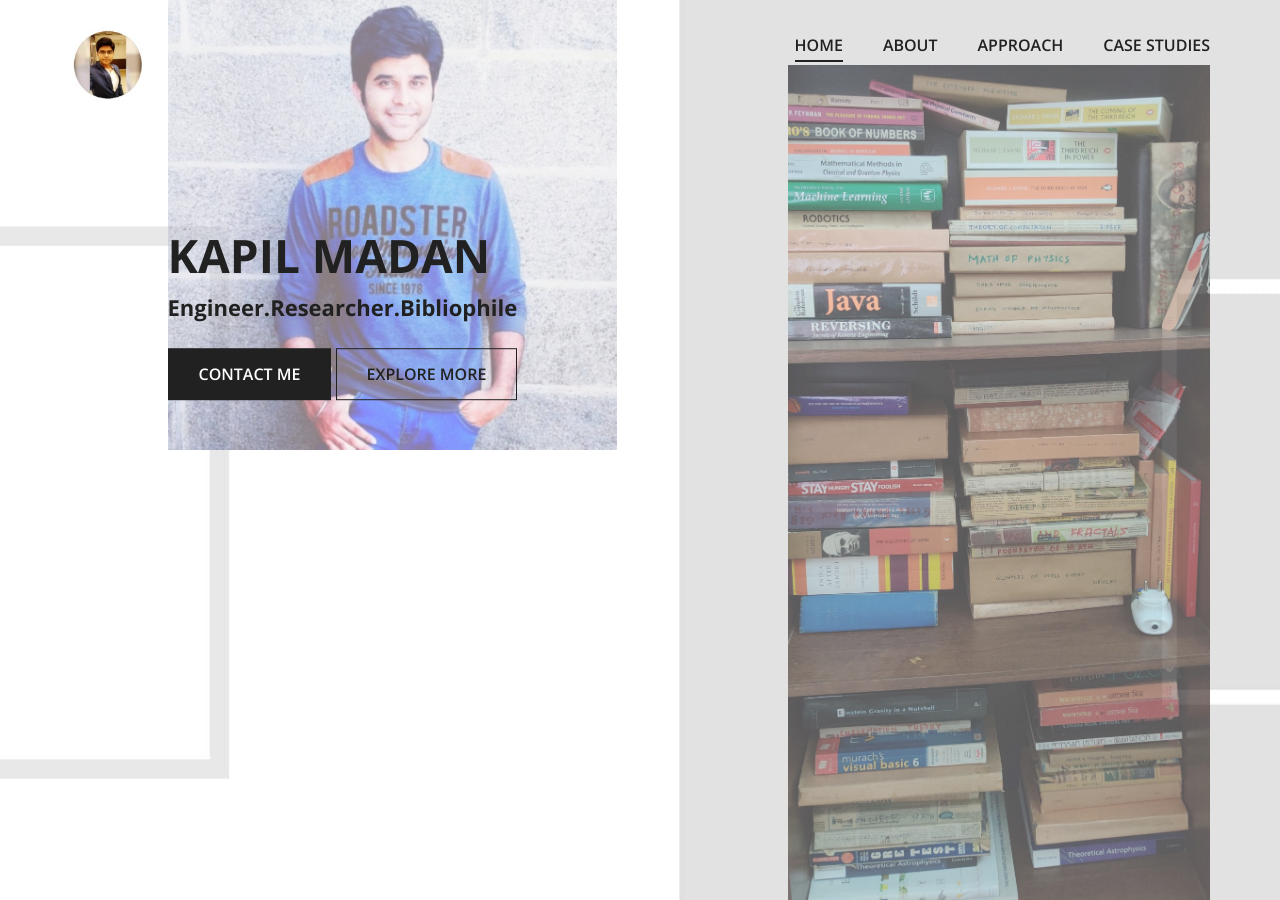
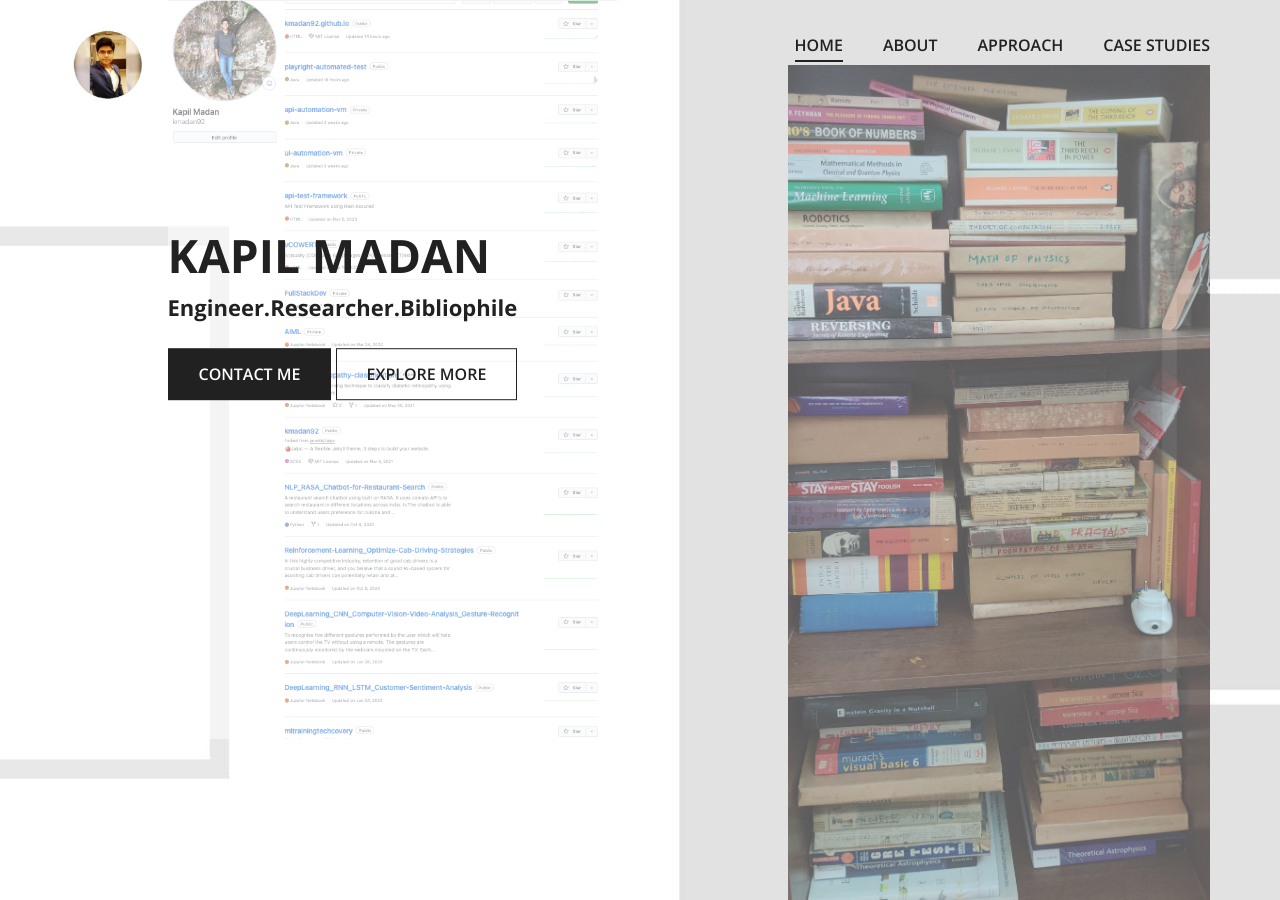
Before and after one commit to kmadan92/kmadan92.github.io, a Jekyll site: the page index.html, which Jekyll copies as it is, in a window 1280 px wide and 900 px high. Built offline with Jekyll 4.4.1, drawn with Linux system fonts in a browser that asks for light colours; nearby versions of some CDN libraries.

Commit message:
update background cover

```diff
--- a/index.html
+++ b/index.html
@@ -96,7 +96,7 @@
                 </div>
 
                  <div class="col-md-6 col-md-offset-1" style="z-index: 1;">
-                    <img src="assets/img/quora.jpg" alt="kapil-madan-quora"
+                    <img src="assets/img/profile.png" alt="kapil-madan-quora"
                     style="max-width:81%; height: auto ; opacity: 0.5;filter: alpha(opacity=40);"/>
                 </div>
 
```
Also changed, not shown: assets/img/profile.png (added).
